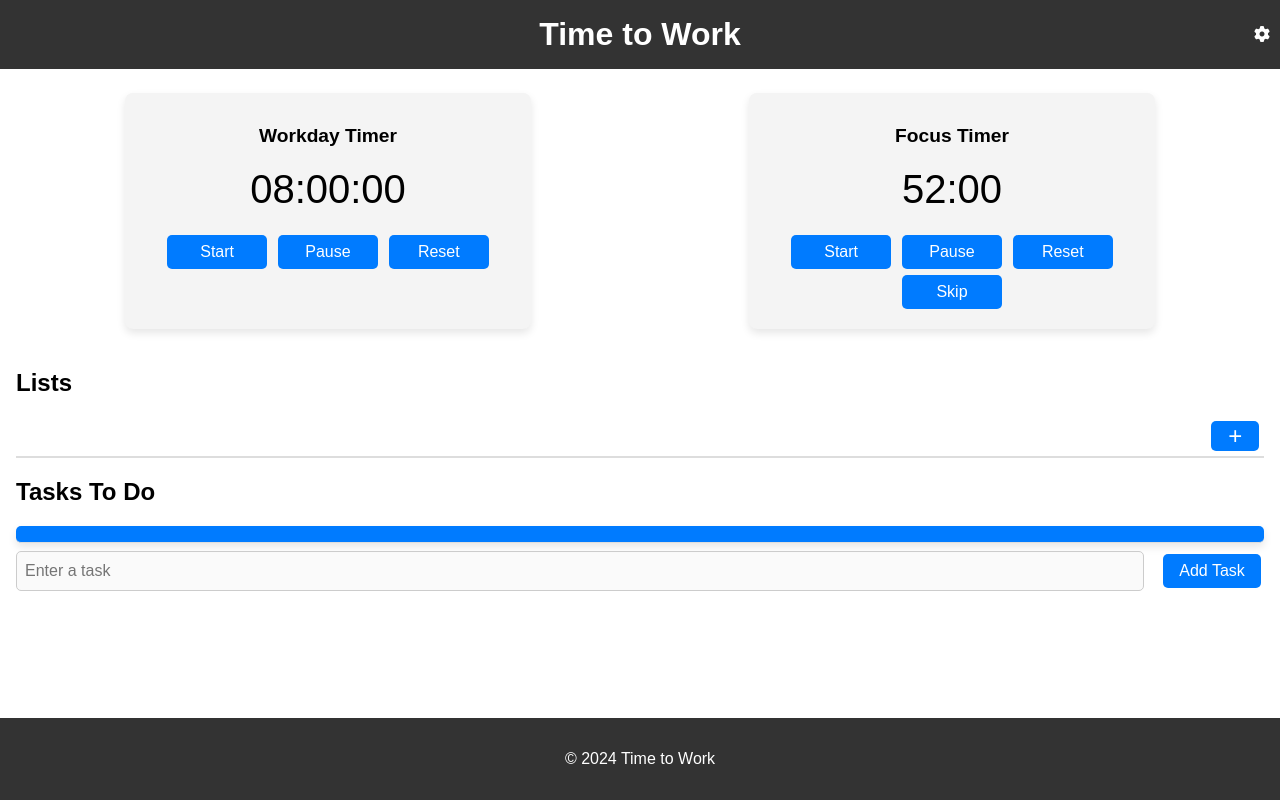
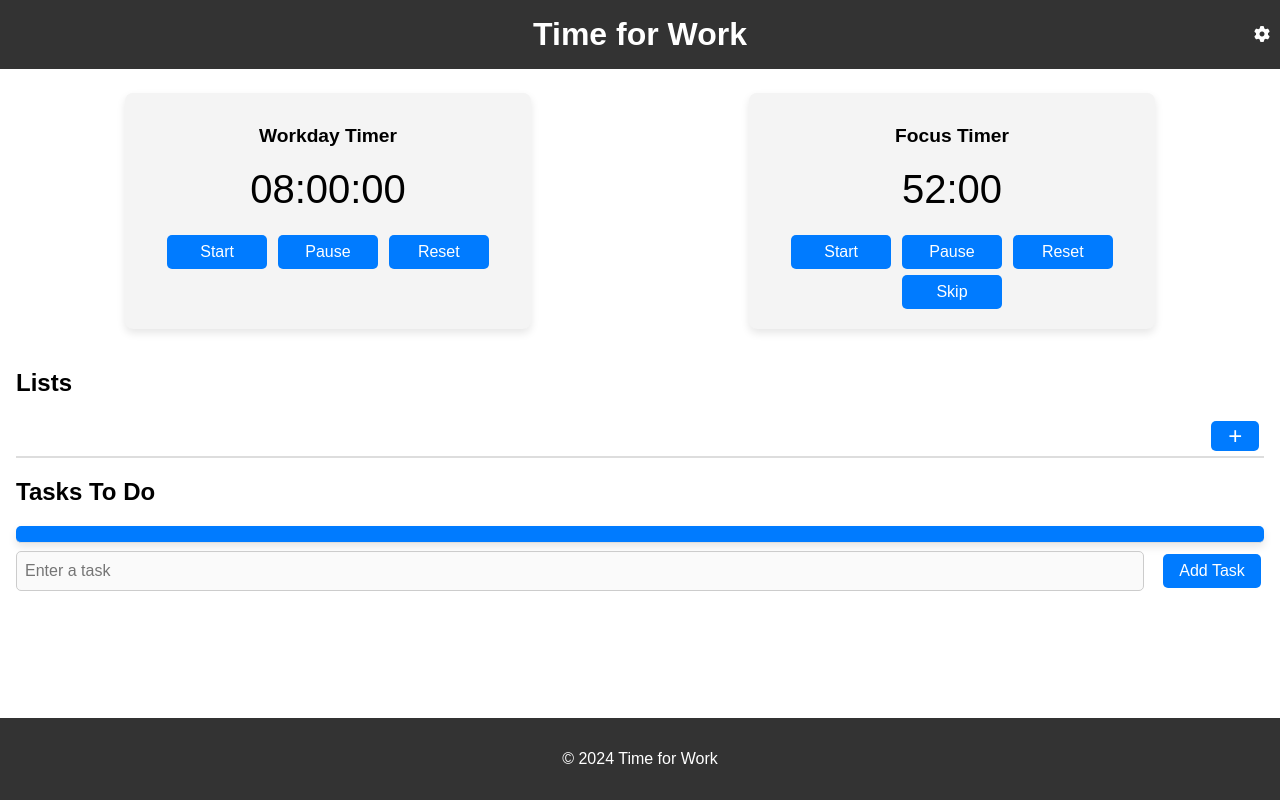
Before and after one commit to andruwsorensen/TimeForWork, a plain HTML site: page index.html in a window 1280 px wide. Drawn offline with Linux system fonts and the light colour scheme.

Commit message:
Updated a typo

```diff
--- a/index.html
+++ b/index.html
@@ -3,7 +3,7 @@
 <head>
     <meta charset="UTF-8">
     <meta name="viewport" content="width=device-width, initial-scale=1.0">
-    <title>Time to Work</title>
+    <title>Time for Work</title>
     <link rel="stylesheet" href="style.css">
     <link rel="icon" href="assets/favicon_io/favicon-32x32.png" sizes="32x32" type="image/png">
     <link rel="icon" href="assets/favicon_io/favicon-16x16.png" sizes="16x16" type="image/png">
@@ -13,7 +13,7 @@
 </head>
 <body>
     <header>
-        <h1>Time to Work</h1>
+        <h1>Time for Work</h1>
         <div id="settings-icon">
             <i class="fas fa-cog"></i>
         </div>
@@ -83,7 +83,7 @@
     </main>
 
     <footer>
-        <p>&copy; 2024 Time to Work</p>
+        <p>&copy; 2024 Time for Work</p>
     </footer>
 
     <script src="script.js"></script>
--- a/script.js
+++ b/script.js
@@ -41,6 +41,7 @@ document.addEventListener('DOMContentLoaded', () => {
         let startTime = null; // This will hold the time when the timer started
         let originalInitialTime = initialTime; // Store the original initial time
         let isPaused = true;
+
 
         const updateDisplay = () => {
             displayElement.textContent = formatTime(timeRemaining, showHours);
```
